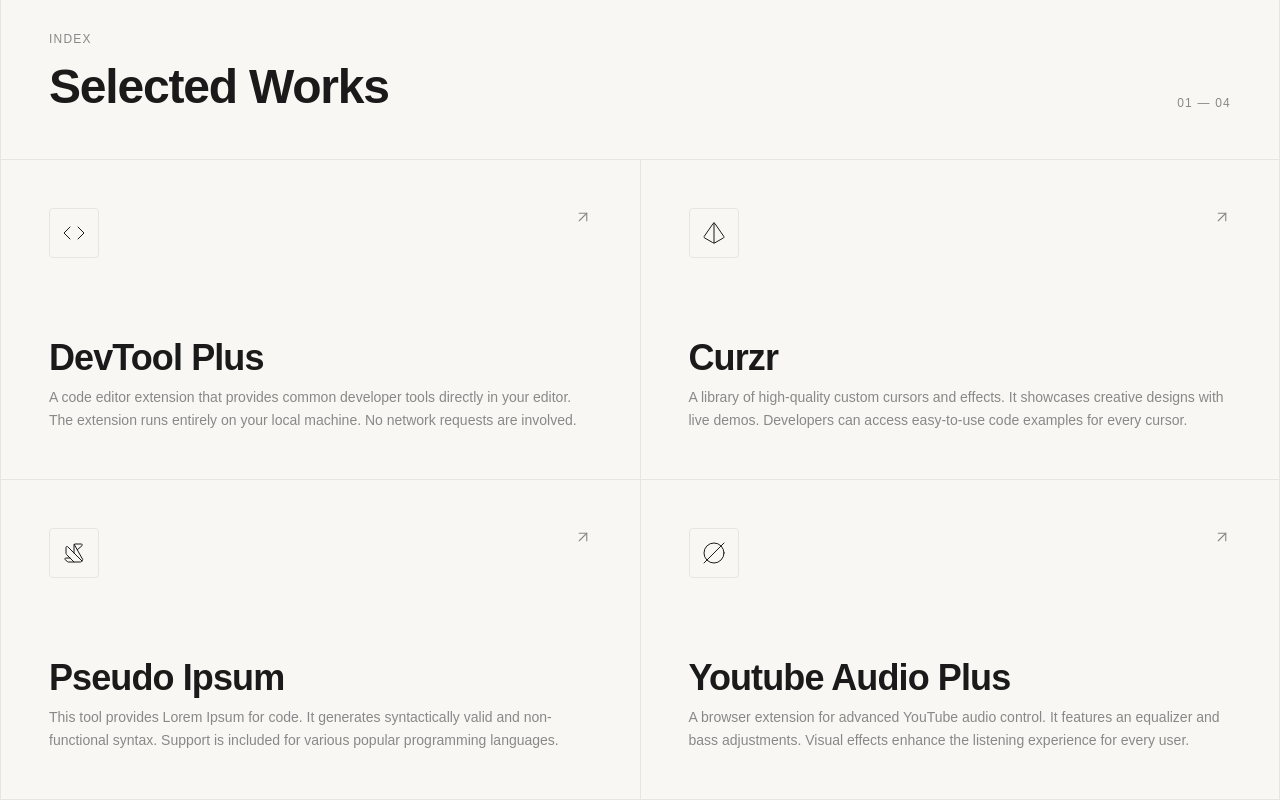
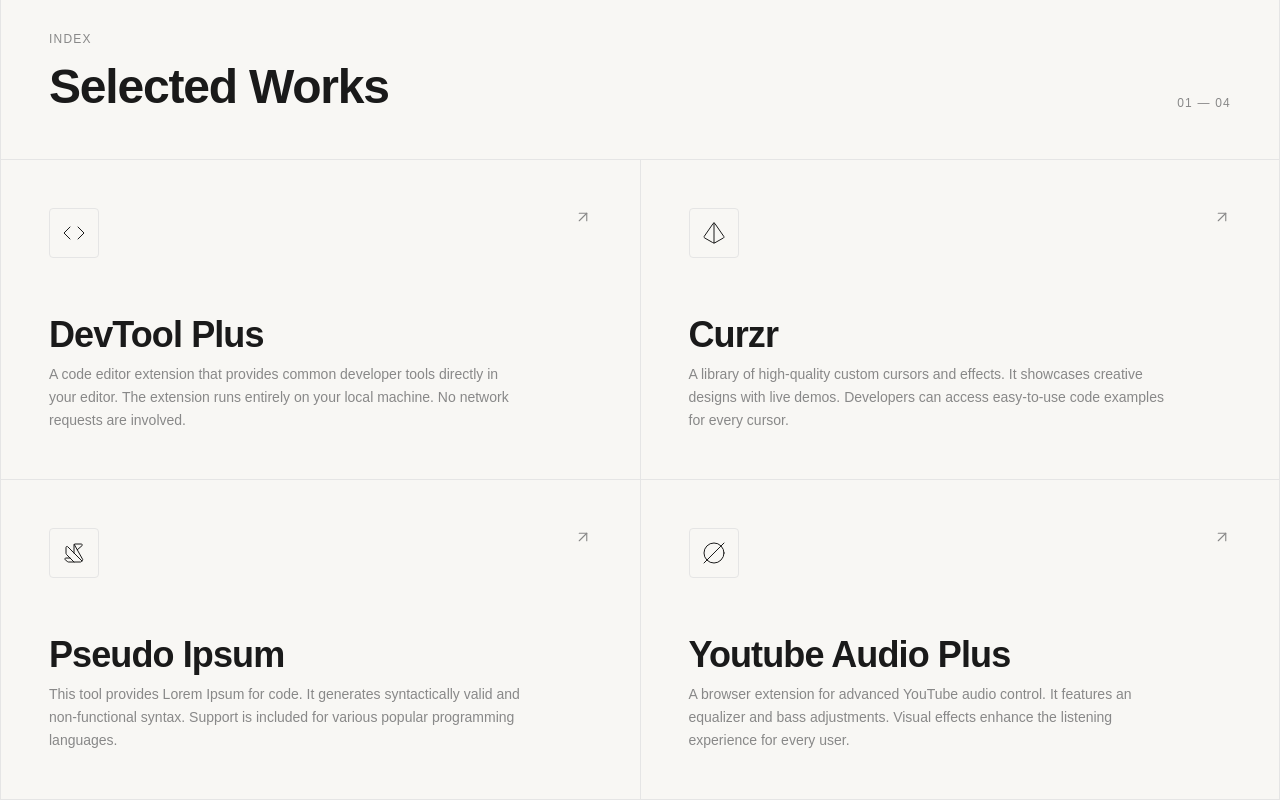
Before and after one commit to fuzionix/fuzionix-portfolio, a Next.js app: page / in a window 1280 px wide. Shown: the part 1043-1843 px from the top of the page. Built offline with nearby package versions, Linux system fonts and the light colour scheme; a web font is replaced by a local one.

Commit message:
💄 | Adjust padding for description

```diff
--- a/src/app/page.tsx
+++ b/src/app/page.tsx
@@ -223,7 +223,7 @@ function WorkCell({
         <h3 className="text-3xl md:text-4xl font-bold text-ink mb-2 tracking-tight">
           {title}
         </h3>
-        <p className="font-sans text-sm text-ash leading-relaxed">
+        <p className="sm:pr-16 md:pr-0 xl:pr-16 font-sans text-sm text-ash leading-relaxed">
           {description}
         </p>
       </div>
```
